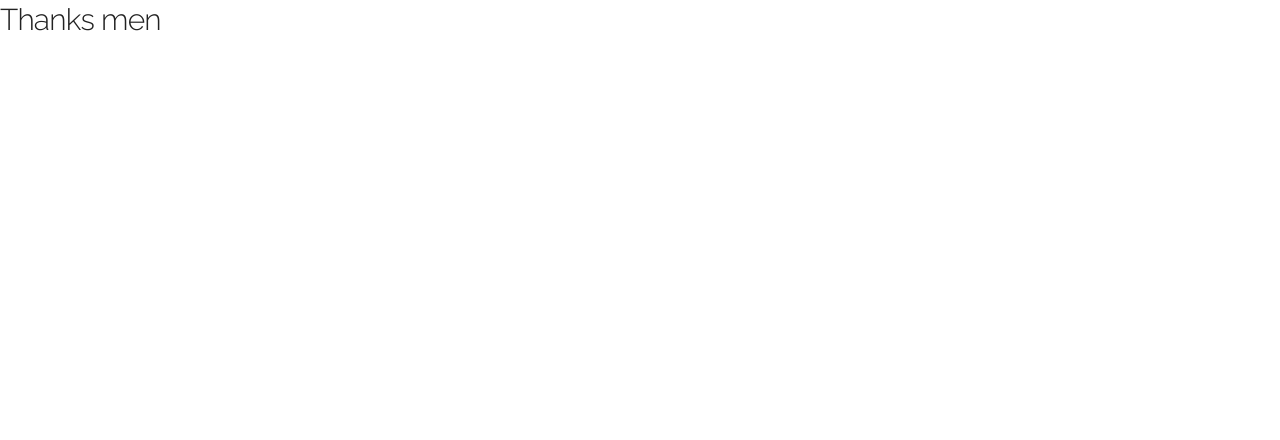
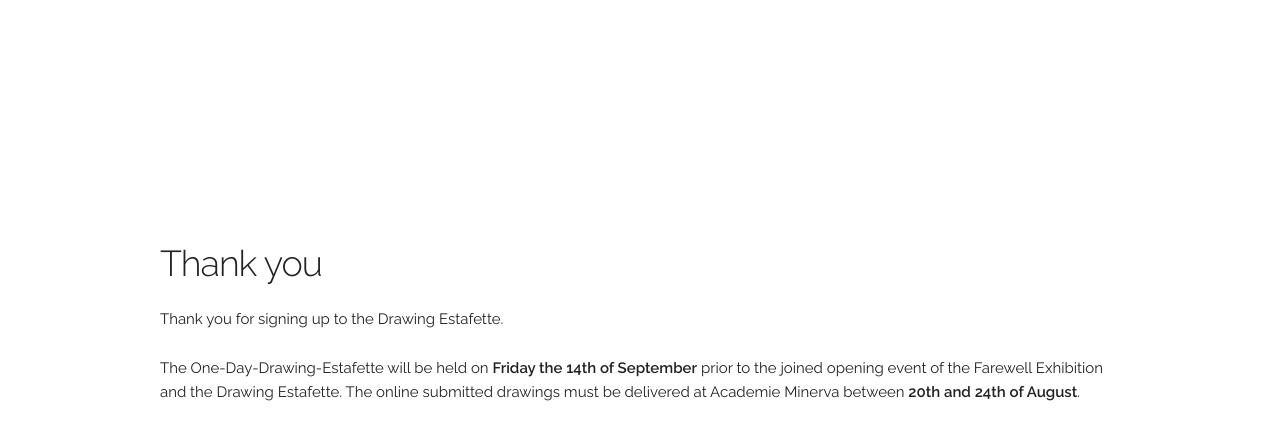
Before and after one commit to Maxic/rsvp, a Django app: page /rsvp/thanks in a window 1280 px wide. Before the commit the part shown is almost empty. Shown: the top 440 px of the page. Run offline with Django 3.2, Linux system fonts and the light colour scheme.

Commit message:
Thank you page formatting and cleanup

```diff
--- a/rsvp/templates/index.html
+++ b/rsvp/templates/index.html
@@ -69,17 +69,17 @@
               {{form.name}}
             </div>
             <div class="six columns">
-              <label for="exampleRecipientInput">Who are you*</label>
+              <label for="RecipientInput">Who are you*</label>
               {{form.role}}
             </div>
           </div>
           <div class="row">
             <div class="six columns">
-              <label for="exampleEmailInput">Email address*</label>
+              <label for="EmailInput">Email address*</label>
               {{form.email}}
             </div>
             <div class="six columns">
-              <label for="exampleRecipientInput">Website address*</label>
+              <label for="websiteAddressInput">Website address</label>
               {{form.websiteAddress}}
             </div>
           </div>
--- a/rsvp/templates/thanks.html
+++ b/rsvp/templates/thanks.html
@@ -30,6 +30,18 @@
 
 </head>
 <body>
-<h4> Thanks men</h4>
-</body>
+<div class="container">
+    <div class="row">
+      <div class="12 columns" style="margin-top: 25%">
+        <h3>Thank you</h3>
+        <p>
+          Thank you for signing up to the Drawing Estafette.
+        </p>
+        <p>
+          The One-Day-Drawing-Estafette will be held on <b>Friday the 14th of September</b> prior to the joined
+          opening event of the Farewell Exhibition and the Drawing Estafette. The online submitted drawings
+          must be delivered at Academie Minerva between <b>20th and 24th of August</b>.
+        </p>
+      </div>
+    </div></body>
 </html>
```
